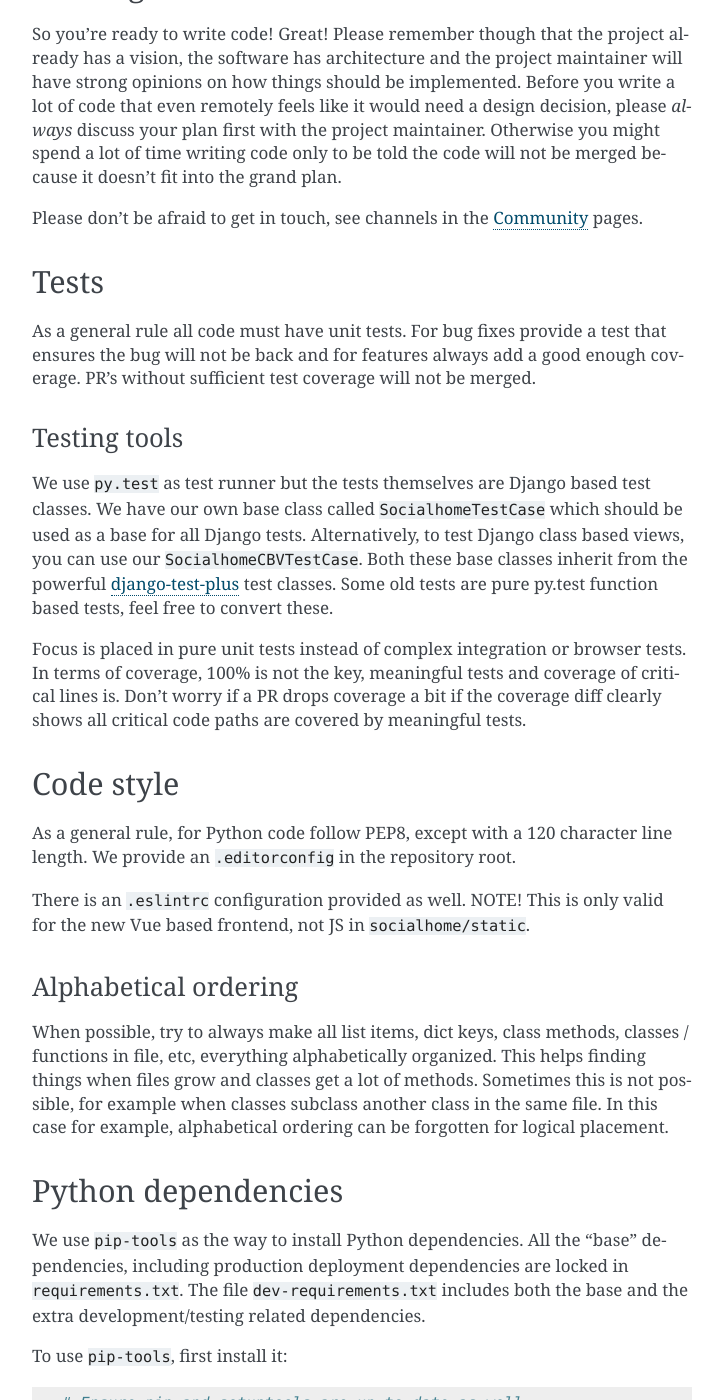
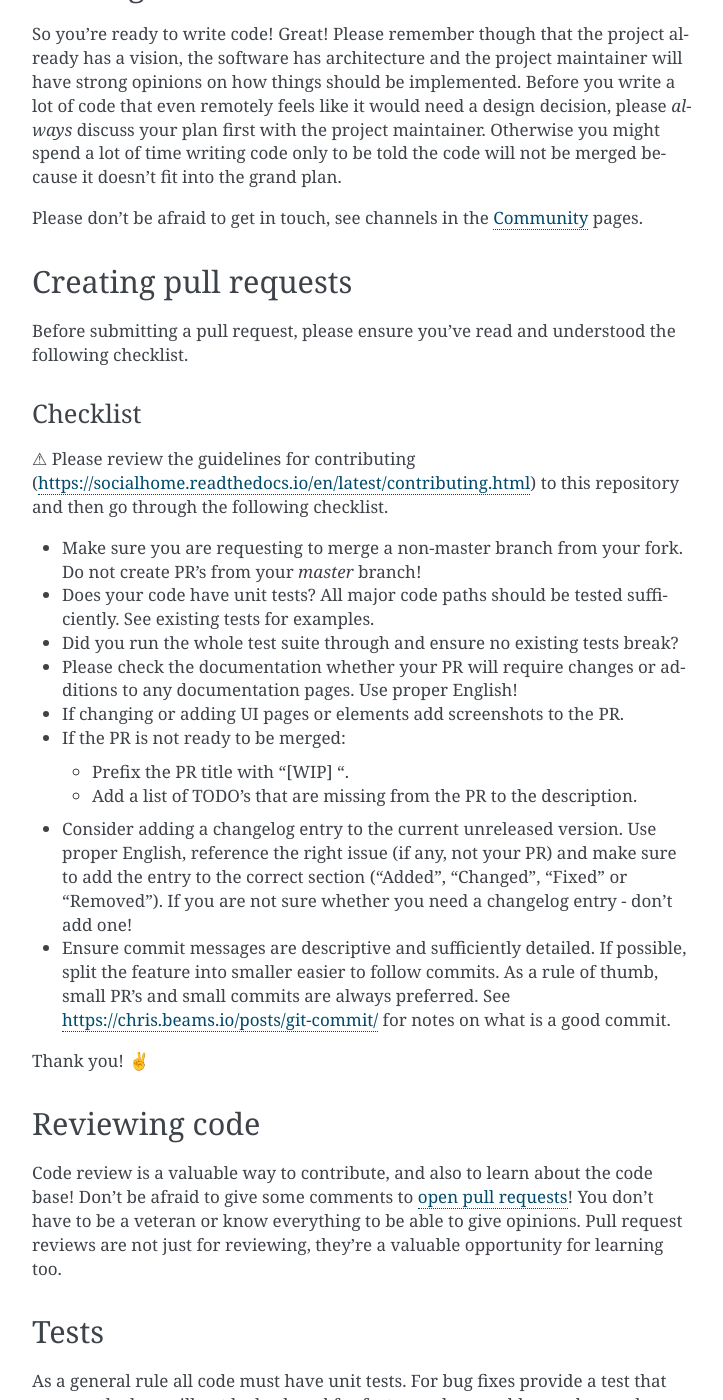
Before and after one commit to jaywink/socialhome, a Sphinx documentation site: the page built from docs/contributing.rst, in a window 1280 px wide and 1400 px high, scrolled down 899 px. Shown: the whole window, without its empty margins (388-1111 px from the left). Built offline with Sphinx 7.4.7, drawn with Linux system fonts in a browser that asks for light colours; some of the changed text lies outside the part shown.

Commit message:
Contributing docs updates

```diff
--- /dev/null
+++ b/docs/PULL_REQUEST_TEMPLATE.txt
@@ -0,0 +1,20 @@
+Checklist
+.........
+
+⚠ Please review the guidelines for contributing (https://socialhome.readthedocs.io/en/latest/contributing.html) to this repository and then go through the following checklist.
+
+* Make sure you are requesting to merge a non-master branch from your fork. Do not create PR's from your `master` branch!
+* Does your code have unit tests? All major code paths should be tested sufficiently. See existing tests for examples.
+* Did you run the whole test suite through and ensure no existing tests break?
+* Please check the documentation whether your PR will require changes or additions to any documentation pages. Use proper English!
+* If changing or adding UI pages or elements add screenshots to the PR.
+* If the PR is not ready to be merged:
+
+  - Prefix the PR title with "[WIP] ".
+  - Add a list of TODO's that are missing from the PR to the description.
+
+* Consider adding a changelog entry to the current unreleased version. Use proper English, reference the right issue (if any, not your PR) and make sure to add the entry to the correct section ("Added", "Changed", "Fixed" or "Removed"). If you are not sure whether you need a changelog entry - don't add one!
+
+* Ensure commit messages are descriptive and sufficiently detailed. If possible, split the feature into smaller easier to follow commits. As a rule of thumb, small PR's and small commits are always preferred. See https://chris.beams.io/posts/git-commit/ for notes on what is a good commit.
+
+Thank you! ✌
--- a/docs/contributing.rst
+++ b/docs/contributing.rst
@@ -43,6 +43,18 @@ will not be merged because it doesn't fit into the grand plan.
 
 Please don't be afraid to get in touch, see channels in the :ref:`community` pages.
 
+Creating pull requests
+----------------------
+
+Before submitting a pull request, please ensure you've read and understood the following checklist.
+
+.. include:: PULL_REQUEST_TEMPLATE.txt
+
+Reviewing code
+--------------
+
+Code review is a valuable way to contribute, and also to learn about the code base! Don't be afraid to give some comments to `open pull requests <https://github.com/jaywink/socialhome/pulls>`_! You don't have to be a veteran or know everything to be able to give opinions. Pull request reviews are not just for reviewing, they're a valuable opportunity for learning too.
+
 Tests
 -----
 
@@ -52,17 +64,31 @@ and for features always add a good enough coverage. PR's without sufficient test
 Testing tools
 .............
 
-We use ``py.test`` as test runner but the tests themselves are Django based test classes. We have our own base class called ``SocialhomeTestCase`` which should be used as a base for all Django tests. Alternatively, to test Django class based views, you can use our ``SocialhomeCBVTestCase``. Both these base classes inherit from the powerful `django-test-plus <http://django-test-plus.readthedocs.io>`_ test classes. Some old tests are pure py.test function based tests, feel free to convert these.
+Django
+''''''
+
+We use ``py.test`` as test runner but the tests themselves are Django based test classes. We have our own `base classes <https://github.com/jaywink/socialhome/blob/master/socialhome/tests/utils.py>`_ which should be used as a base for all Django tests. Some old tests are pure py.test function based tests, feel free to convert these to Django test classes.
 
 Focus is placed in pure unit tests instead of complex integration or browser tests. In terms of coverage, 100% is not the key, meaningful tests and coverage of critical lines is. Don't worry if a PR drops coverage a bit if the coverage diff clearly shows all critical code paths are covered by meaningful tests.
+
+Vue
+'''
+
+The JS tests are using the `Avoriaz <https://eddyerburgh.gitbooks.io/avoriaz/content/>`_ Vue test utils and `Mocha <https://mochajs.org/>`_ test runner.
 
 Code style
 ----------
 
+Python
+......
+
 As a general rule, for Python code follow PEP8, except with a 120 character line length. We provide an
 ``.editorconfig`` in the repository root.
 
-There is an ``.eslintrc`` configuration provided as well. NOTE! This is only valid for the new Vue based frontend, not JS in ``socialhome/static``.
+JavaScript
+..........
+
+There is an ``.eslintrc`` configuration provided.
 
 Alphabetical ordering
 .....................
```
Also changed, not shown: docs/PULL_REQUEST_TEMPLATE.md (deleted, +0 -16 lines), docs/development.rst (+17 -0 lines).
